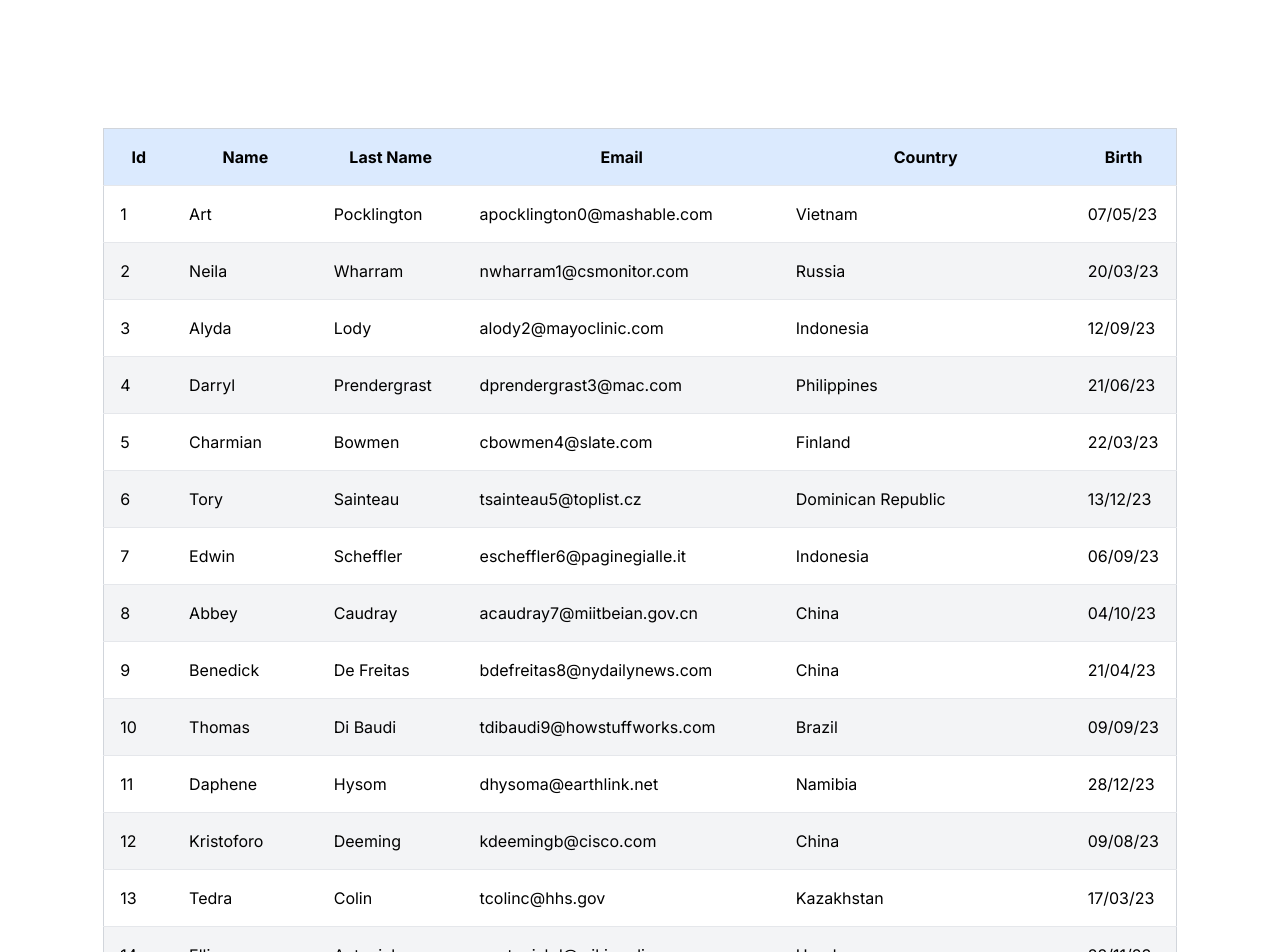
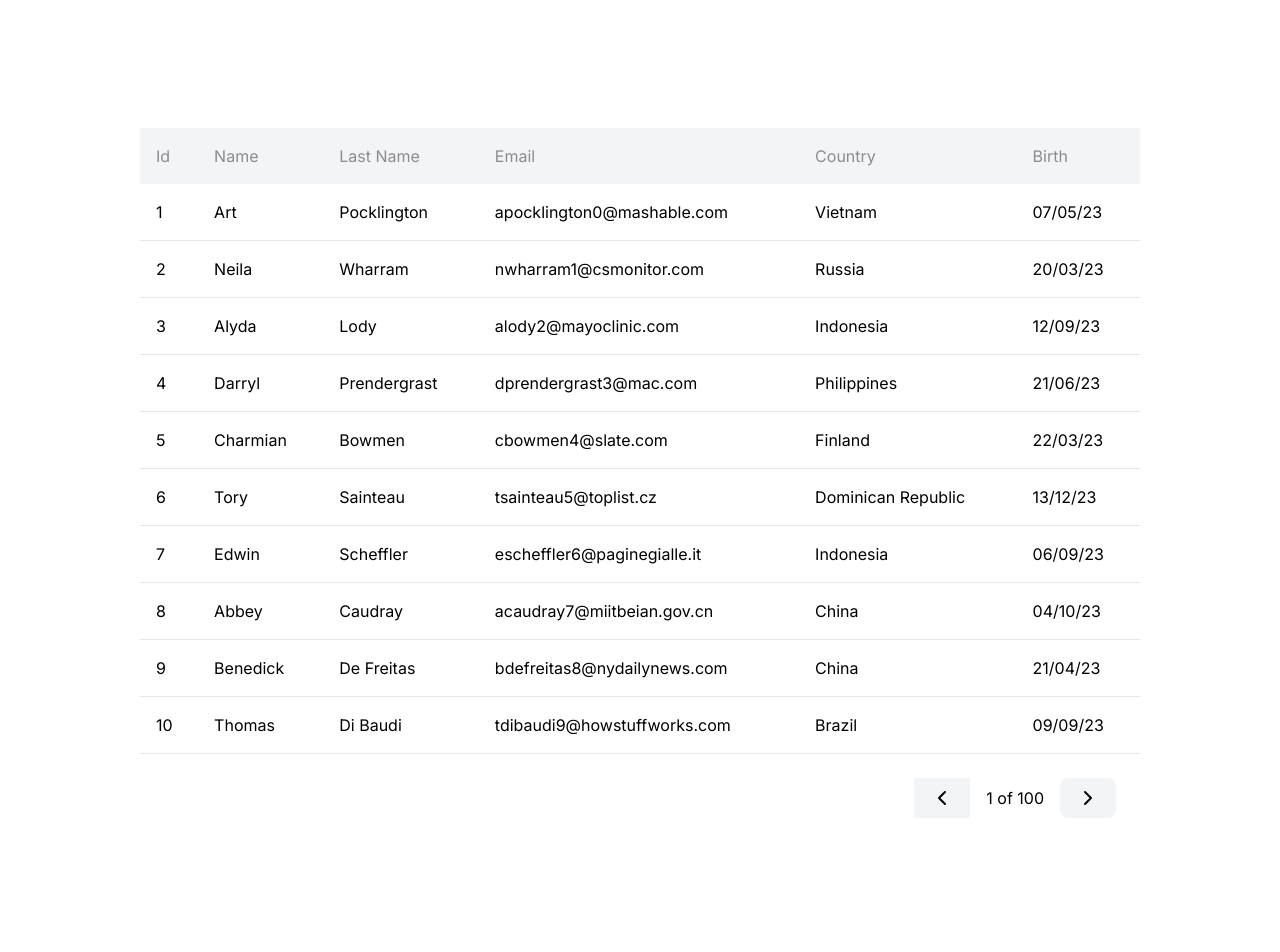
Before and after one commit to jesusrobot0/simple-table, a Next.js app: page / in a window 1280 px wide. Shown: the top 952 px of the page. Built offline with nearby package versions, Linux system fonts and the light colour scheme.

Commit message:
Add the pagination feature

```diff
--- a/package.json
+++ b/package.json
@@ -11,6 +11,7 @@
   "dependencies": {
     "@tanstack/react-table": "^8.11.7",
     "dayjs": "^1.11.10",
+    "lucide-react": "^0.320.0",
     "next": "14.1.0",
     "react": "^18",
     "react-dom": "^18"
--- a/src/components/table/Table.tsx
+++ b/src/components/table/Table.tsx
@@ -3,8 +3,10 @@ import {
   ColumnDef,
   flexRender,
   getCoreRowModel,
+  getPaginationRowModel,
   useReactTable,
 } from "@tanstack/react-table";
+import { ChevronLeft, ChevronRight } from "lucide-react";
 import data from "@/data/MOCK_DATA.json";
 import dayjs from "dayjs";
 import { User } from "@/interfaces";
@@ -44,18 +46,24 @@ export function DataTable() {
     data: users,
     columns,
     getCoreRowModel: getCoreRowModel(),
+    getPaginationRowModel: getPaginationRowModel(),
   });
 
+  const handlePrevious = () => {
+    table.previousPage();
+  };
+  const handleNext = () => {
+    table.nextPage();
+  };
+
   return (
-    <table className="border border-gray-300 ">
+    <div className="mb-32 flex flex-col">
+      <table className="w-[1000px]">
         <thead>
           {table.getHeaderGroups().map((headerGroup) => (
-          <tr
-            key={headerGroup.id}
-            className="border-b boder-gray-300 bg-blue-100"
-          >
+            <tr key={headerGroup.id} className="text-[#8c8c8d] bg-[#f3f4f6]">
               {headerGroup.headers.map((header) => (
-              <th key={header.id} className="p-4">
+                <th key={header.id} className="p-4 text-left font-normal">
                   {flexRender(
                     header.column.columnDef.header,
                     header.getContext()
@@ -65,11 +73,11 @@ export function DataTable() {
             </tr>
           ))}
         </thead>
-      <tbody className="[&>*:nth-child(even)]:bg-gray-100">
+        <tbody>
           {table.getRowModel().rows.map((row) => (
-          <tr key={row.id} className="border-b boder-gray-300">
+            <tr key={row.id}>
               {row.getVisibleCells().map((cell) => (
-              <td key={cell.id} className="p-4">
+                <td key={cell.id} className="p-4 border-b">
                   {flexRender(cell.column.columnDef.cell, cell.getContext())}
                 </td>
               ))}
@@ -77,5 +85,23 @@ export function DataTable() {
           ))}
         </tbody>
       </table>
+      <div className="w-full p-6 flex items-center justify-end gap-4">
+        <button
+          className="py-2 px-4 flex items-center gap-3 ounded-lg bg-gray-100"
+          onClick={handlePrevious}
+        >
+          <ChevronLeft />
+        </button>
+        <p>
+          {table.getState().pagination.pageIndex + 1} of {table.getPageCount()}
+        </p>
+        <button
+          className="py-2 px-4 flex items-center gap-3 rounded-lg bg-gray-100"
+          onClick={handleNext}
+        >
+          <ChevronRight />
+        </button>
+      </div>
+    </div>
   );
 }
```
Also changed, not shown: 1 other file (tests, documents, lock files or other folders). Lines whose indentation alone changed are shown as unchanged.
